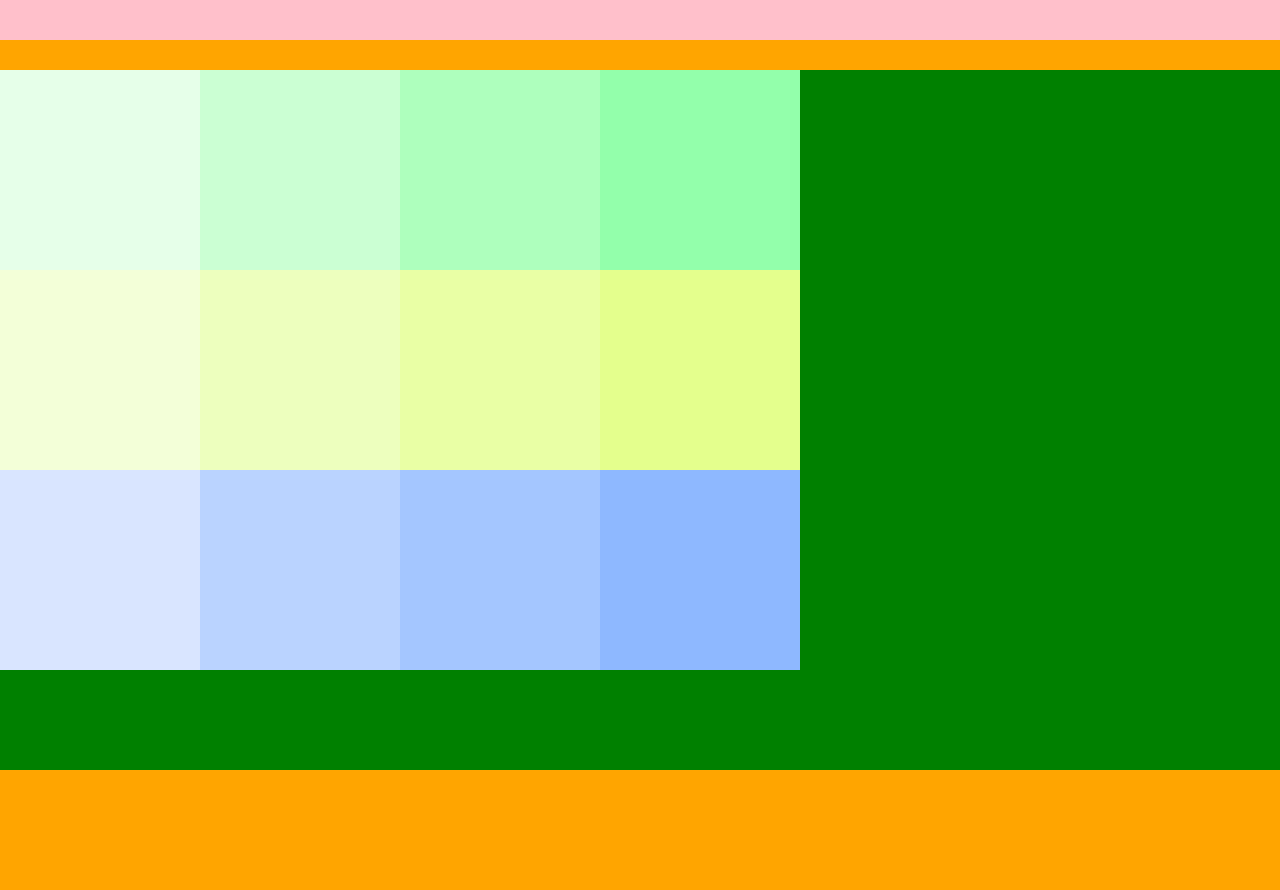
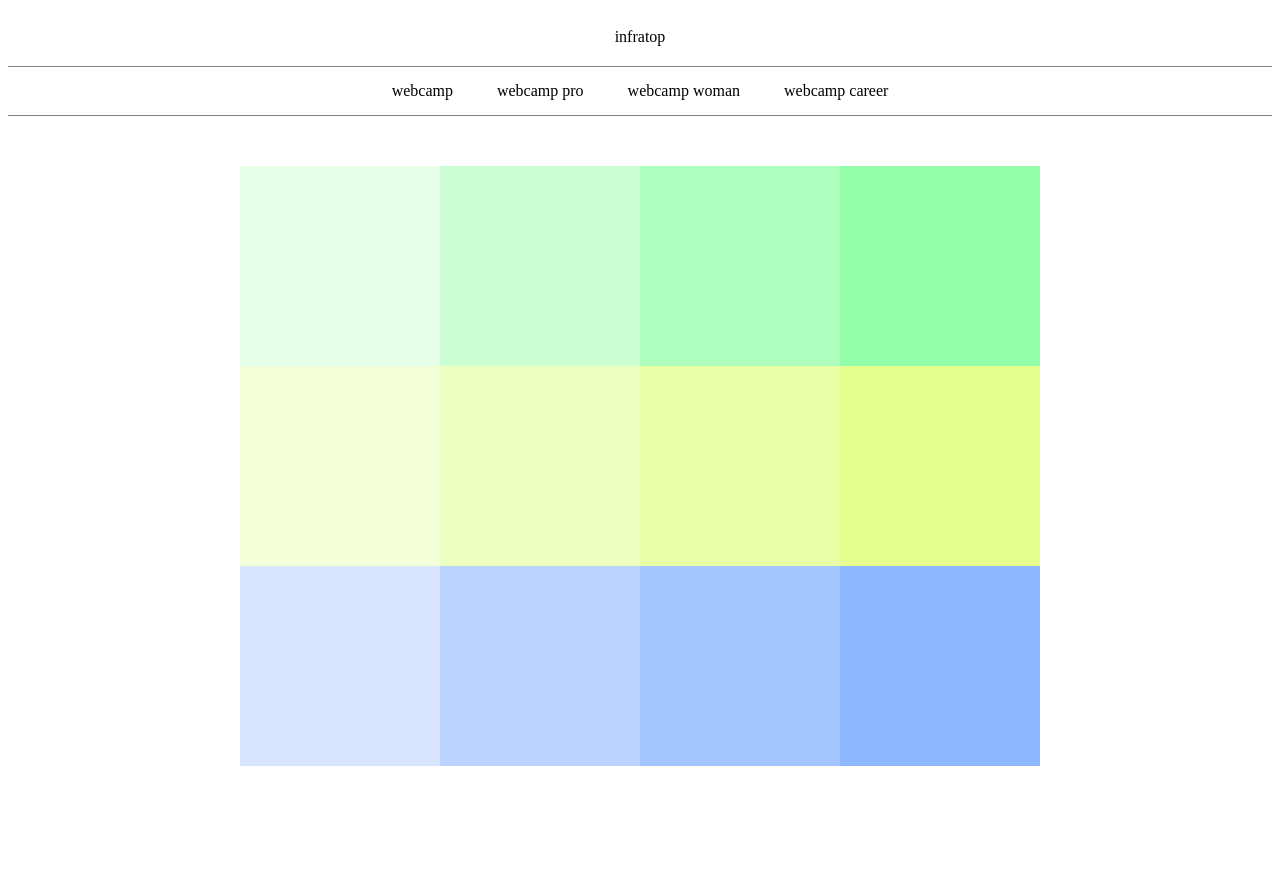
Before and after one commit to hinakokko/html_css, a plain HTML site: page chapter5_exercise/chapter5_exercise.html in a window 1280 px wide. After the commit the page ends 842 px from the top, so only its background shows below. Drawn offline with Linux system fonts and the light colour scheme.

Commit message:
5章【ヘッダーとフッターを作ろう】_演習問題_途中経過

```diff
--- a/chapter5_exercise/chapter5_exercise.html
+++ b/chapter5_exercise/chapter5_exercise.html
@@ -11,35 +11,44 @@
 
   <body>
 
-    <div class="header">
-      <div class="header-top"></div>
-      <div class="header-bottom"></div>
+    <header>infratop</header>
+        <nav>
+          <ul class="nav-list">
+            <li class="nav-list-item">webcamp</li>
+            <li class="nav-list-item">webcamp pro</li>
+            <li class="nav-list-item">webcamp woman</li>
+            <li class="nav-list-item">webcamp career</li>
+        </ul>
+        </nav>
+      </div>
+
+    <div class="main">
+
+      <div class="box_1"></div>
+      <div class="box_2"></div>
+      <div class="box_3"></div>
+      <div class="box_4"></div>
+
+      <div class="box_5"></div>
+      <div class="box_6"></div>
+      <div class="box_7"></div>
+      <div class="box_8"></div>
+
+      <div class="box_9"></div>
+      <div class="box_10"></div>
+      <div class="box_11"></div>
+      <div class="box_12"></div>
+
+      <div class="box_13"></div>
+      <div class="box_14"></div>
+      <div class="box_15"></div>
+      <div class="box_16"></div>
+
     </div>
 
-    <div class="main">
-      <div class="main-top">
-        <div class="main-top-01"></div>
-        <div class="main-top-02"></div>
-        <div class="main-top-03"></div>
-        <div class="main-top-04"></div>
-      </div>
-
-      <div class="main-center">
-        <div class="main-center-01"></div>
-        <div class="main-center-02"></div>
-        <div class="main-center-03"></div>
-        <div class="main-center-04"></div>
-      </div>
-
-      <div class="main-bottom">
-        <div class="main-bottom-01"></div>
-        <div class="main-bottom-02"></div>
-        <div class="main-bottom-03"></div>
-        <div class="main-bottom-04"></div>
-      </div>
-    </div>
-
-    <div class="footer"></div>
+    <footer>
+      <div class="footer-text">@ All rights reserved by Infratop.Inc.</div>
+    </footer>
 
   </body>
 
--- a/chapter5_exercise/style.css
+++ b/chapter5_exercise/style.css
@@ -1,126 +1,104 @@
-* {
+⋆ {
   margin: 0;
   padding: 0;
   box-sizing: border-box;
+}
+
+header {
+  width: 100%;
+  padding: 20px 0;
+  text-align: center;
+}
+
+.nav-list {
+  text-align: center;
+  padding: 15px 0;
+  margin: 0 auto;
+  border-bottom: 1px solid #848282;
+  border-top: 1px solid #848282;
+}
+
+.nav-list-item {
+  list-style: none;
+  display: inline-block;
+  margin: 0 20px;
+}
+
+.main {
+  width: 800px;
+  margin: 50px auto;
+  display: flex;
+  flex-wrap: wrap;
 
 }
 
-.header {
-  width: 100%;
-  height: 70px;
-  background-color: red;
-}
-
-.header-top {
-  width: 100%;
-  height: 40px;
-  background-color: pink;
-}
-
-.header-bottom {
-  width: 100%;
-  height: 30px;
-  background-color: orange;
-}
-
-.main {
-  width: 100%;
-  height: 700px;
-  background-color:green;
-}
-
-.main-top {
-  width: 800px;
-  height: 200px;
-  background-color: #93ffab;
-  display: flex;
-  justify-content: center;
-}
-
-.main-top-01 {
+.box_1 {
   width: 200px;
   height: 200px;
   background-color: #e6ffe9;
 }
 
-.main-top-02 {
+.box_2 {
   width: 200px;
   height: 200px;
   background-color: #cbffd3;
 }
 
-.main-top-03 {
+.box_3 {
   width: 200px;
   height: 200px;
   background-color: #aeffbd;
 }
 
-.main-top-04 {
+.box_4 {
   width: 200px;
   height: 200px;
-  background-color : #93ffab;
+  background-color: #93ffab;
 }
 
-.main-center {
-  width: 800px;
-  height: 200px;
-  background-color: #e4ff8d;
-  display: flex;
-  justify-content: center;
-
-}
-
-.main-center-01 {
+.box_5 {
   width: 200px;
   height: 200px;
   background-color: #f3ffd8;
 }
 
-.main-center-02 {
+.box_6 {
   width: 200px;
   height: 200px;
   background-color: #edffbe;
 }
 
-.main-center-03 {
+.box_7 {
   width: 200px;
   height: 200px;
-  background-color: #e9ffa5;
+  background-color:  #e9ffa5;
 }
 
-.main-center-04 {
-  width: 200px;
+.box_8 {
+  width:200px;
   height: 200px;
   background-color: #e4ff8d;
 }
 
-.main-bottom {
-  width: 800px;
-  height: 200px;
-  background-color: #8eb8ff;
-  display: flex;
-  justify-content: center;
-}
-
-.main-bottom-01 {
+.box_9 {
   width: 200px;
   height: 200px;
   background-color: #d9e5ff;
 }
 
-.main-bottom-02 {
-  width:200px;
+.box_10 {
+  width: 200px;
   height: 200px;
   background-color: #bad3ff;
 }
 
-.main-bottom-03 {
+.box_11 {
   width: 200px;
   height: 200px;
   background-color: #a4c6ff;
 }
 
-.main-bottom-04 {
+.box_12 {
   width: 200px;
   height: 200px;
   background-color: #8eb8ff;
@@ -129,5 +107,11 @@
 .footer {
   width: 100%;
   height: 120px;
-  background-color: orange;
+  background-color: #848282;
+  line-height: 120px;
+  text-align: center;
 }
+
+.footer-text {
+  color: #fff;
+}
```
